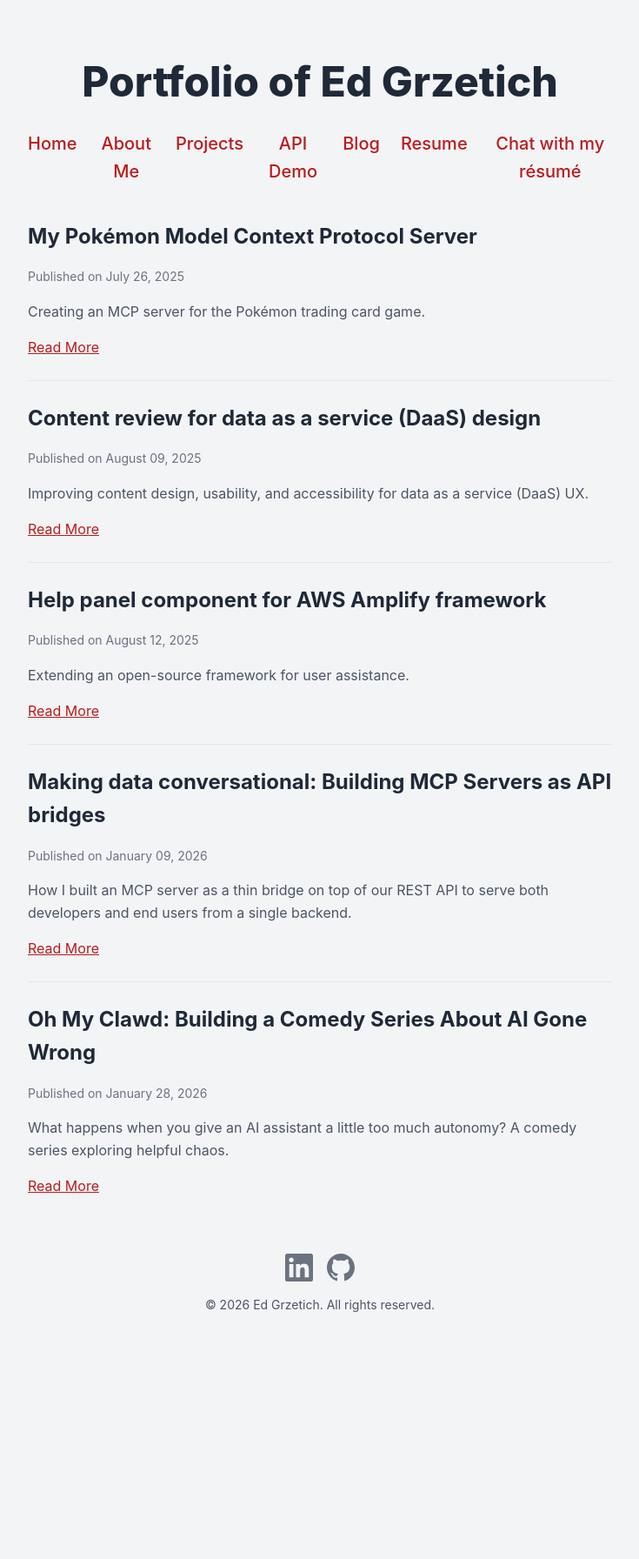
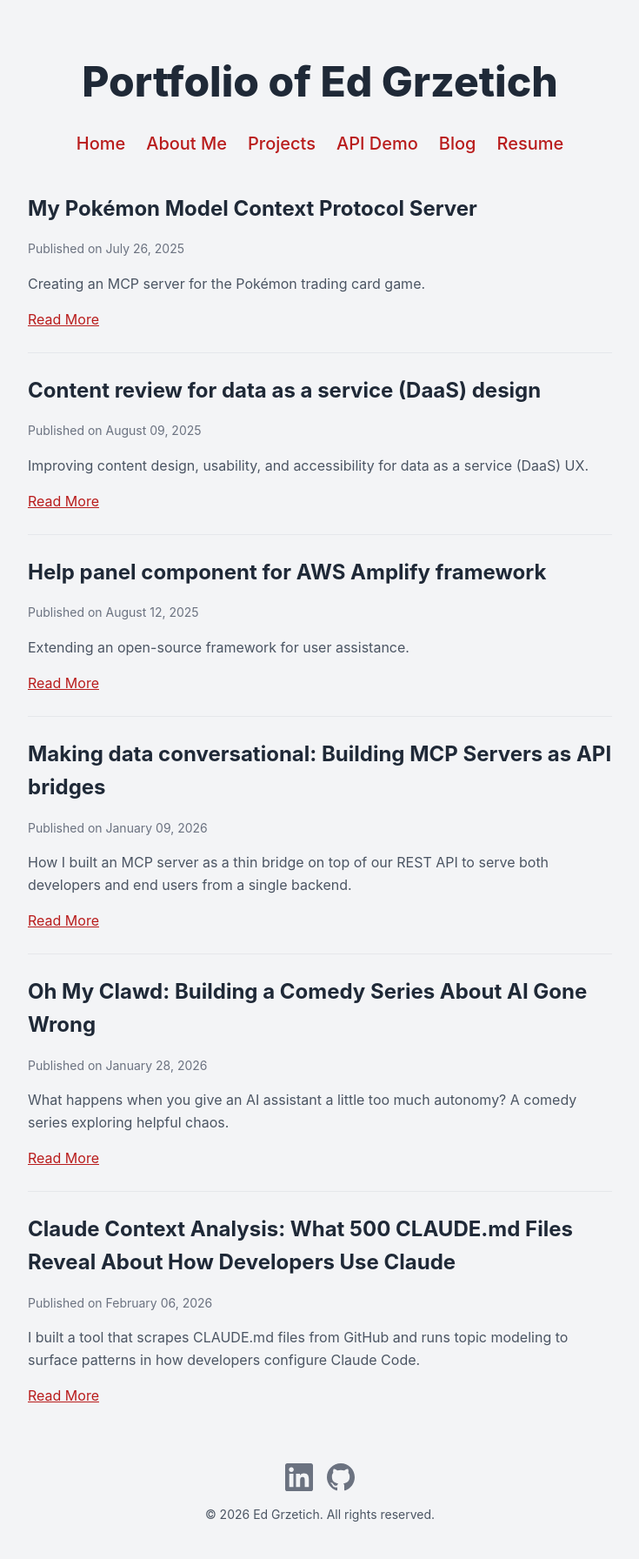
Before and after one commit to grzetich/portfolio, a Jekyll site: the page built from docs/blog.md, in a window 1280 px wide. Shown: the whole page at 87% size, without its empty margins (272-1007 px from the left). Built offline with Jekyll 4.4.1, drawn with Linux system fonts in a browser that asks for light colours; before the commit the page ends 1551 px from its top, so only the background shows below that; part of the change alters nothing that is shown.

Commit message:
Add Claude Context Analysis blog post, hide chatbot from nav
Co-Authored-By: Claude Opus 4.6 <noreply@anthropic.com>

````diff
--- a/docs/_layouts/default.html
+++ b/docs/_layouts/default.html
@@ -460,7 +460,6 @@
                 <a href="{{ site.baseurl }}/#api-demo-section">API Demo</a>
                 <a href="{{ site.baseurl }}/blog.html">Blog</a>
                 <a href="{{ site.baseurl }}/resume.html">Resume</a>
-                <a href="{{ site.baseurl }}/chatbot.html">Chat with my résumé</a>
             </nav>
         </header>
 
--- /dev/null
+++ b/docs/_posts/2026-02-06-claude-context-analysis.md
@@ -0,0 +1,85 @@
+---
+layout: posts
+title: "Claude Context Analysis: What 500 CLAUDE.md Files Reveal About How Developers Use Claude"
+description: "I built a tool that scrapes CLAUDE.md files from GitHub and runs topic modeling to surface patterns in how developers configure Claude Code."
+date: 2026-02-06
+categories: [Web Development, AI, Data Science, Side Projects]
+---
+
+Every day at 3 AM GMT, a Flask app I built wakes up, scrapes 500 CLAUDE.md files from public GitHub repositories, runs topic modeling on them, and publishes the results. The goal: figure out what developers are actually putting in their CLAUDE.md files and how those patterns change over time.
+
+**Check it out:** [analyze-claude-md.onrender.com](https://analyze-claude-md.onrender.com/)
+
+## Why this exists
+
+CLAUDE.md files are how developers tell Claude Code how to work with their project. They contain coding standards, build commands, architecture decisions, and behavioral instructions. But there's no official guidance on what makes a good one. Everyone's figuring it out independently.
+
+I wanted to answer a simple question: what are the common patterns? If 500 repos all mention "typescript" and "npm" in their CLAUDE.md files, that tells you something about the ecosystem. If "agent" is trending upward over 30 days, that tells you something about where things are headed.
+
+## How it works
+
+The pipeline has four stages:
+
+1. **Collection:** The GitHub Code Search API finds files named `claude.md` across public repos. The app downloads up to 500 per run, handling pagination and rate limits.
+
+2. **Preprocessing:** NLTK tokenizes the text, removes stopwords, and lemmatizes words down to root forms. "Running" becomes "run," "configurations" becomes "configuration."
+
+3. **Topic modeling:** NMF (Non-negative Matrix Factorization) discovers 5 topics, each a weighted distribution over words. The model uses TF-IDF weighting, which downweights common terms and highlights distinctive ones.
+
+4. **Visualization:** Results are saved to JSON and rendered as horizontal bar charts on the homepage, with word weights shown proportionally.
+
+The whole thing runs on Render's free tier with no database. Analysis history is stored as JSON files committed to the repo so data survives redeploys.
+
+## Choosing NMF over LDA
+
+The project originally used LDA (Latent Dirichlet Allocation), which is the textbook approach for topic modeling. It was brittle for this use case.
+
+LDA topics shifted significantly between runs, even with a fixed random seed, because the input data changes daily (GitHub returns different repos each time). The topics were often incoherent, mixing unrelated terms. And because LDA uses raw word counts, common words dominated even when they weren't distinctive.
+
+NMF paired with TF-IDF solved all three problems. Topics are more coherent (the top words within each topic clearly relate to each other), more stable across runs, and better at surfacing distinctive terms rather than just frequent ones. The swap was nearly drop-in since both models are in scikit-learn with the same API.
+
+BERTopic would produce even better results using transformer embeddings for semantic understanding, but it requires 80-400MB for the sentence-transformers model, which won't fit on Render's free tier.
+
+## What the data shows
+
+After 30 daily runs, some clear patterns emerge:
+
+- **"npm" is the most consistently dominant term**, appearing with high weight in nearly every run. Frontend tooling dominates CLAUDE.md files.
+- **"typescript," "react," and "server"** form a stable cluster. The JavaScript/TypeScript ecosystem is where most Claude Code usage lives.
+- **"agent" has been trending upward** over the past month, reflecting the growing use of agentic patterns.
+- **"python," "database," and "api"** are consistently present but with more variance, suggesting they're concentrated in specific project types rather than being universal.
+
+The term trends page lets you toggle individual terms on and off, with both absolute weight and normalized (0-100%) views for comparing terms with different baselines.
+
+## The label generation problem
+
+One interesting challenge: how do you name a topic? LDA and NMF produce distributions over words, not labels. The current approach is a heuristic function that checks if the top 5 words contain keywords from hardcoded lists:
+
+```python
+if any(word in top_5_words for word in ['npm', 'typescript', 'react']):
+    return "Frontend Development"
+```
+
+This is the weakest part of the system. If "react" happens to be the 6th word instead of top 5, a clearly frontend topic gets a generic fallback label. It's why the term trends page tracks individual words rather than relying on topic labels. The words are the stable data; the labels are cosmetic.
+
+## Technical details
+
+- **Stack:** Flask, scikit-learn, NLTK, Chart.js, Jinja2
+- **Hosting:** Render free tier (512MB RAM, cold starts)
+- **Storage:** JSON files in a `data/` directory committed to the repo
+- **Scheduling:** Background daemon thread checks hourly, runs analysis at 3 AM GMT
+- **Data:** 500 files per run, 30-day rolling history, 15 terms tracked in trends
+
+The app has no database. Historical data is an array of JSON objects appended to a file. Topic evolution tracking uses cosine similarity to match topics across runs despite label changes. The whole codebase is a single `app.py` file with Jinja2 templates.
+
+## What I learned
+
+**NMF is underrated.** Most topic modeling tutorials teach LDA first, but for short documents with noisy input, NMF with TF-IDF produces noticeably better results with less tuning.
+
+**Track words, not topics.** Topic-level tracking across runs is fragile because the groupings shift. Term-level tracking is rock solid and often more useful.
+
+**Commit your data.** Storing analysis history as committed JSON files instead of relying on ephemeral server storage was a simple decision that saved the project's 30-day history from being wiped on every deploy.
+
+**Check it out:** [analyze-claude-md.onrender.com](https://analyze-claude-md.onrender.com/)
+
+**Source code:** [github.com/grzetich/analyzeclaudemd](https://github.com/grzetich/analyzeclaudemd)
````
